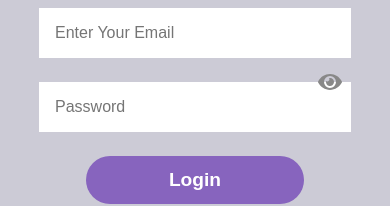
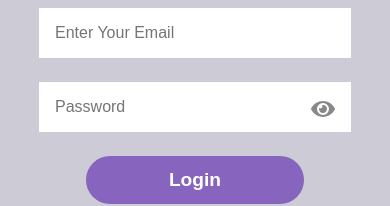
Before and after one commit to mariia-alam/chatApp, a React (Vite) app: page /login in a window 390 px wide. Shown: the part 322-528 px from the top of the page. Built offline with nearby package versions, Linux system fonts and the light colour scheme.

Commit message:
first commit

```diff
--- a/src/App.css
+++ b/src/App.css
@@ -155,7 +155,7 @@ button:hover {
 @media (max-width: 768px) {
     .logo{
     width:40%;
-    height:21%;
+    height:25%;
     background-size: 250%;
 
 }
@@ -285,9 +285,9 @@ form button {
 .loginpassword{
     position: absolute;
     font-size:2rem;
-    right: 30rem;
-    top: 54%;
-    transform: translateY(-50%);
+    right: 1rem;
+    /* top: 54%; */
+    transform: translateY(80%);
     cursor: pointer;
     color: #888;
 }
@@ -308,8 +308,9 @@ form button {
 
 }
 .loginpassword{
-        right: 3rem;
-        top: 48.2%;
+        right: 1rem;
+        /* top: 48.2%; */
+        transform: translateY(50%);
         font-size:1.5rem;
 
 }
--- a/src/Pages/Login.jsx
+++ b/src/Pages/Login.jsx
@@ -19,10 +19,12 @@ export default function Login(){
             <h2>Login</h2>
             <hr/>
             <form onSubmit={handleSubmit}>
+
                 <input type="email"
                 name="name"
                 placeholder="Enter Your Email"
                 required />
+                <div className="password">
                 <input type={passwordVisible ? "text" : "password"}
                 name="password"
                 placeholder="Password"
@@ -30,6 +32,8 @@ export default function Login(){
                 <span className="loginpassword" onClick={togglePasswordVisibility}>
                 {passwordVisible ? <FaEyeSlash></FaEyeSlash> : <FaEye/>}
                 </span>
+                </div>
+
                 <button>Login</button>
             </form>
         </div>
```
